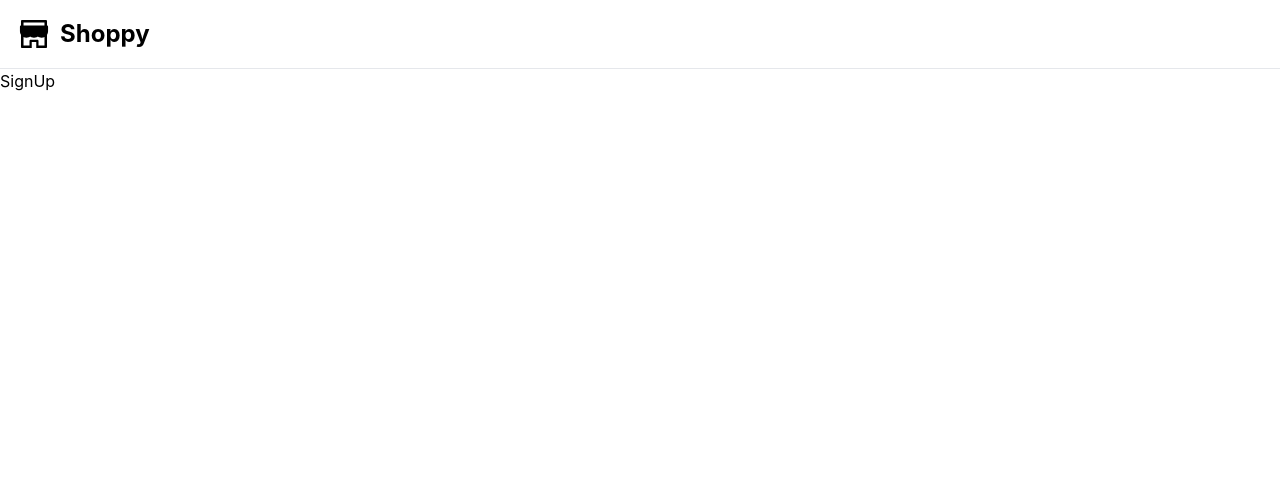
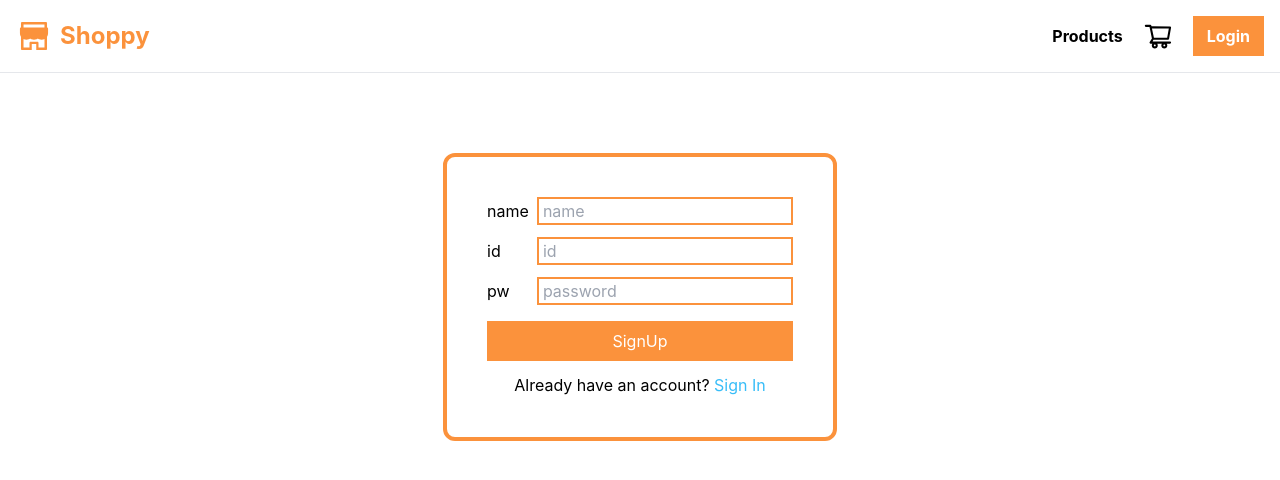
Before and after one commit to seungmileee/React_ShoppingMall, a React (Create React App) app: page /signup in a window 1280 px wide. Shown: the top 480 px of the page. Built offline with nearby package versions, Linux system fonts and the light colour scheme.

Commit message:
feat: header 완성, 로그인 페이지/로그아웃 페이지 ui 완성

```diff
--- a/package.json
+++ b/package.json
@@ -6,6 +6,7 @@
     "@testing-library/jest-dom": "^5.16.5",
     "@testing-library/react": "^13.4.0",
     "@testing-library/user-event": "^13.5.0",
+    "firebase": "^9.14.0",
     "react": "^18.2.0",
     "react-dom": "^18.2.0",
     "react-icons": "^4.6.0",
--- a/src/components/Common/Header.js
+++ b/src/components/Common/Header.js
@@ -1,18 +1,32 @@
 import React from "react";
 import { useNavigate } from "react-router-dom";
-import { AiFillShop } from "react-icons/ai";
+import { AiFillShop, AiOutlineShoppingCart } from "react-icons/ai";
 
 function Header() {
   const navigate = useNavigate();
 
   return (
-    <header className="w-full flex p-4 border-b">
-      <div className="flex items-center">
+    <header className="w-full flex justify-between p-4 border-b font-bold">
+      <section className="flex items-center text-orange-400">
         <button onClick={() => navigate("/")} className="mr-2 text-4xl">
           <AiFillShop />
         </button>
-        <h1 className="font-bold text-2xl">Shoppy</h1>
-      </div>
+        <h1 className="text-2xl">Shoppy</h1>
+      </section>
+      <section className="flex items-center">
+        <button onClick={() => navigate("/products")} className="mr-5">
+          Products
+        </button>
+        <button onClick={() => navigate("/cart")} className="mr-5 text-3xl">
+          <AiOutlineShoppingCart />
+        </button>
+        <button
+          onClick={() => navigate("/signin")}
+          className="bg-orange-400 text-white px-3 py-1.5 border-solid border-2 border-orange-400 ease-in duration-200 hover:bg-white hover:text-orange-400"
+        >
+          Login
+        </button>
+      </section>
     </header>
   );
 }
--- /dev/null
+++ b/src/firebase/Firebase.js
@@ -0,0 +1,22 @@
+// Import the functions you need from the SDKs you need
+import { initializeApp } from "firebase/app";
+import { getAnalytics } from "firebase/analytics";
+// TODO: Add SDKs for Firebase products that you want to use
+// https://firebase.google.com/docs/web/setup#available-libraries
+
+// Your web app's Firebase configuration
+// For Firebase JS SDK v7.20.0 and later, measurementId is optional
+const firebaseConfig = {
+  apiKey: "AIzaSyDAnHcy3ssS2nDpW7Hl-cdfGMDgz-3rXx4",
+  authDomain: "shoppy-ae39e.firebaseapp.com",
+  databaseURL:
+    "https://shoppy-ae39e-default-rtdb.asia-southeast1.firebasedatabase.app",
+  projectId: "shoppy-ae39e",
+  storageBucket: "shoppy-ae39e.appspot.com",
+  messagingSenderId: "358031721309",
+  appId: "1:358031721309:web:d5627c7abd6c5dba4cdeb4",
+  measurementId: "G-1RKELW440Q",
+};
+
+// Initialize Firebase
+const app = initializeApp(firebaseConfig);
--- a/src/pages/SignIn.js
+++ b/src/pages/SignIn.js
@@ -1,7 +1,69 @@
-import React from "react";
+import React, { useState } from "react";
+import { useNavigate } from "react-router-dom";
 
 function SignIn() {
-  return <div>SignIn</div>;
+  const navigate = useNavigate();
+  const [form, setForm] = useState({ id: "", pw: "" });
+  const handleChange = (e) => {
+    const { name, value } = e.target;
+    setForm({ ...form, [name]: value });
+  };
+  console.log(form);
+  const handleSubmit = (e) => {
+    e.preventDefault();
+    console.log(form);
+  };
+
+  return (
+    <main className="flex justify-center">
+      <form
+        className="flex flex-col border-solid border-4 border-orange-400 mt-20 p-10 rounded-xl"
+        onSubmit={handleSubmit}
+      >
+        <div className="flex justify-between items-center mb-3">
+          <label htmlFor="id" className="mr-2">
+            id
+          </label>
+          <input
+            type="text"
+            id="id"
+            name="id"
+            placeholder="id"
+            value={form.id}
+            onChange={handleChange}
+            className="border-solid border-2 border-orange-400 pl-1 outline-none"
+          />
+        </div>
+        <div className="flex justify-between mb-4 items-center">
+          <label htmlFor="pw" className="mr-3">
+            pw
+          </label>
+          <input
+            type="password"
+            id="pw"
+            name="pw"
+            placeholder="password"
+            value={form.password}
+            onChange={handleChange}
+            className="border-solid border-2 border-orange-400 pl-1 outline-none"
+          />
+        </div>
+        <button className="border-solid border-2 border-orange-400 bg-orange-400 py-1.5 text-white ease-in duration-200 mb-3 hover:text-orange-400 hover:bg-white">
+          SignIn
+        </button>
+        <div className="text-center">
+          Dont't have an account?
+          <span
+            onClick={() => navigate("/signup")}
+            className="text-sky-400 cursor-pointer"
+          >
+            {"  "}
+            Sign up
+          </span>
+        </div>
+      </form>
+    </main>
+  );
 }
 
 export default SignIn;
--- a/src/pages/SignUp.js
+++ b/src/pages/SignUp.js
@@ -1,7 +1,83 @@
-import React from "react";
+import React, { useState } from "react";
+import { useNavigate } from "react-router-dom";
 
 function SignUp() {
-  return <div>SignUp</div>;
+  const navigate = useNavigate();
+  const [form, setForm] = useState({ name: "", id: "", pw: "" });
+  const handleChange = (e) => {
+    const { name, value } = e.target;
+    setForm({ ...form, [name]: value });
+  };
+  console.log(form);
+  const handleSubmit = (e) => {
+    e.preventDefault();
+    console.log(form);
+  };
+
+  return (
+    <main className="flex justify-center">
+      <form
+        className="flex flex-col border-solid border-4 border-orange-400 mt-20 p-10 rounded-xl"
+        onSubmit={handleSubmit}
+      >
+        <div className="flex justify-between items-center mb-3">
+          <label htmlFor="name" className="mr-2">
+            name
+          </label>
+          <input
+            type="text"
+            id="name"
+            name="name"
+            placeholder="name"
+            value={form.name}
+            onChange={handleChange}
+            className="border-solid border-2 border-orange-400 pl-1 outline-none"
+          />
+        </div>
+        <div className="flex justify-between items-center mb-3">
+          <label htmlFor="id" className="mr-2">
+            id
+          </label>
+          <input
+            type="text"
+            id="id"
+            name="id"
+            placeholder="id"
+            value={form.id}
+            onChange={handleChange}
+            className="border-solid border-2 border-orange-400 pl-1 outline-none"
+          />
+        </div>
+        <div className="flex justify-between mb-4 items-center">
+          <label htmlFor="pw" className="mr-3">
+            pw
+          </label>
+          <input
+            type="password"
+            id="pw"
+            name="pw"
+            placeholder="password"
+            value={form.password}
+            onChange={handleChange}
+            className="border-solid border-2 border-orange-400 pl-1 outline-none"
+          />
+        </div>
+        <button className="border-solid border-2 border-orange-400 bg-orange-400 py-1.5 text-white ease-in duration-200 mb-3 hover:text-orange-400 hover:bg-white">
+          SignUp
+        </button>
+        <div className="text-center">
+          Already have an account?
+          <span
+            onClick={() => navigate("/signin")}
+            className="text-sky-400 cursor-pointer"
+          >
+            {" "}
+            Sign In
+          </span>
+        </div>
+      </form>
+    </main>
+  );
 }
 
 export default SignUp;
```
Also changed, not shown: 1 other file (tests, documents, lock files or other folders).
